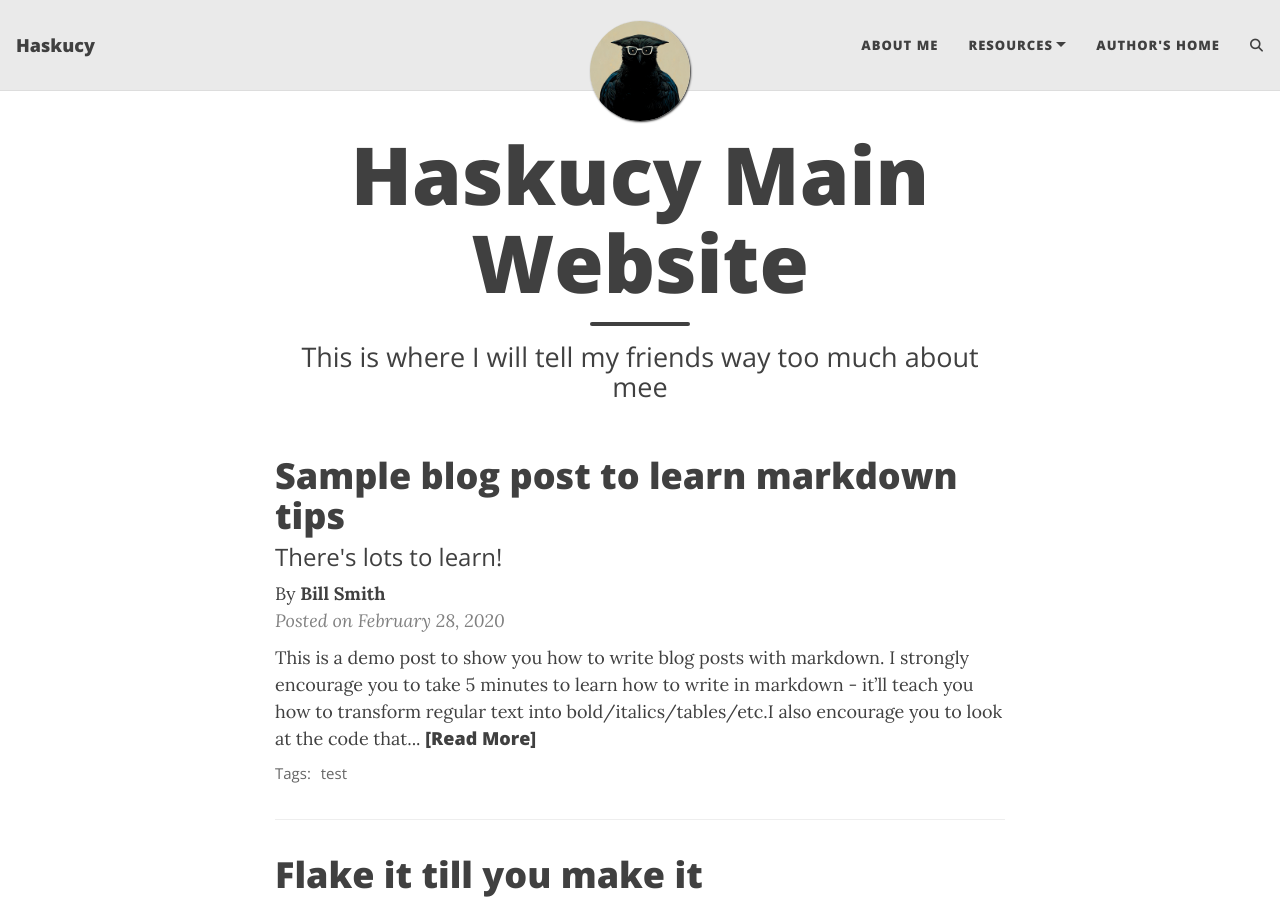
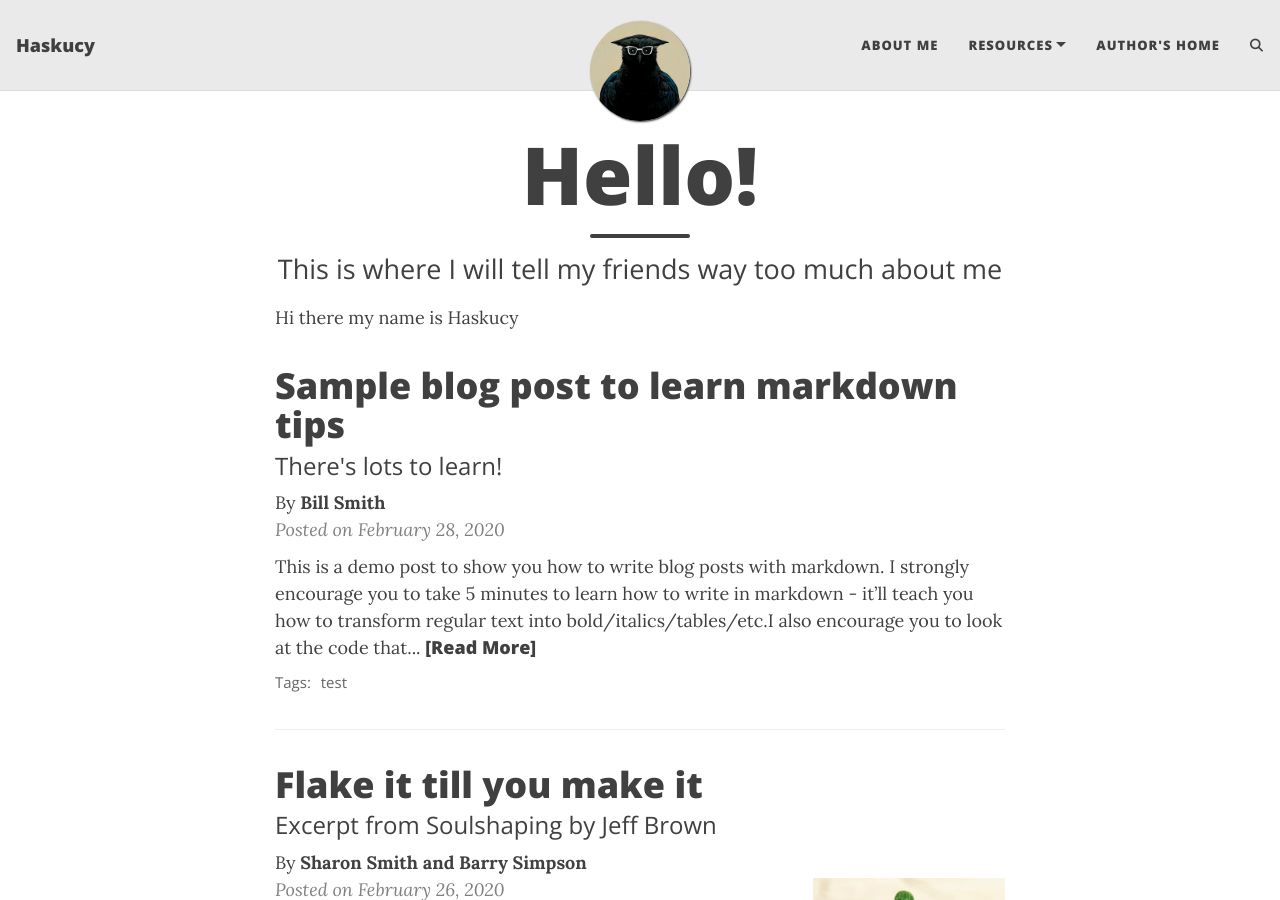
Before and after one commit to haskucy/staging-haskucy.github.io, a Jekyll site: the page built from index.html, in a window 1280 px wide and 900 px high. Built offline with Jekyll 4.4.1, drawn with Linux system fonts in a browser that asks for light colours; the list of posts is cut into pages by our own code; comment, search, counter and statistics services are not loaded.

Commit message:
add text on main page

```diff
--- a/index.html
+++ b/index.html
@@ -1,5 +1,7 @@
 ---
 layout: home
-title: Haskucy Main Website
-subtitle: This is where I will tell my friends way too much about mee
+title: Hello!
+subtitle: This is where I will tell my friends way too much about me
 ---
+
+Hi there my name is Haskucy
```
